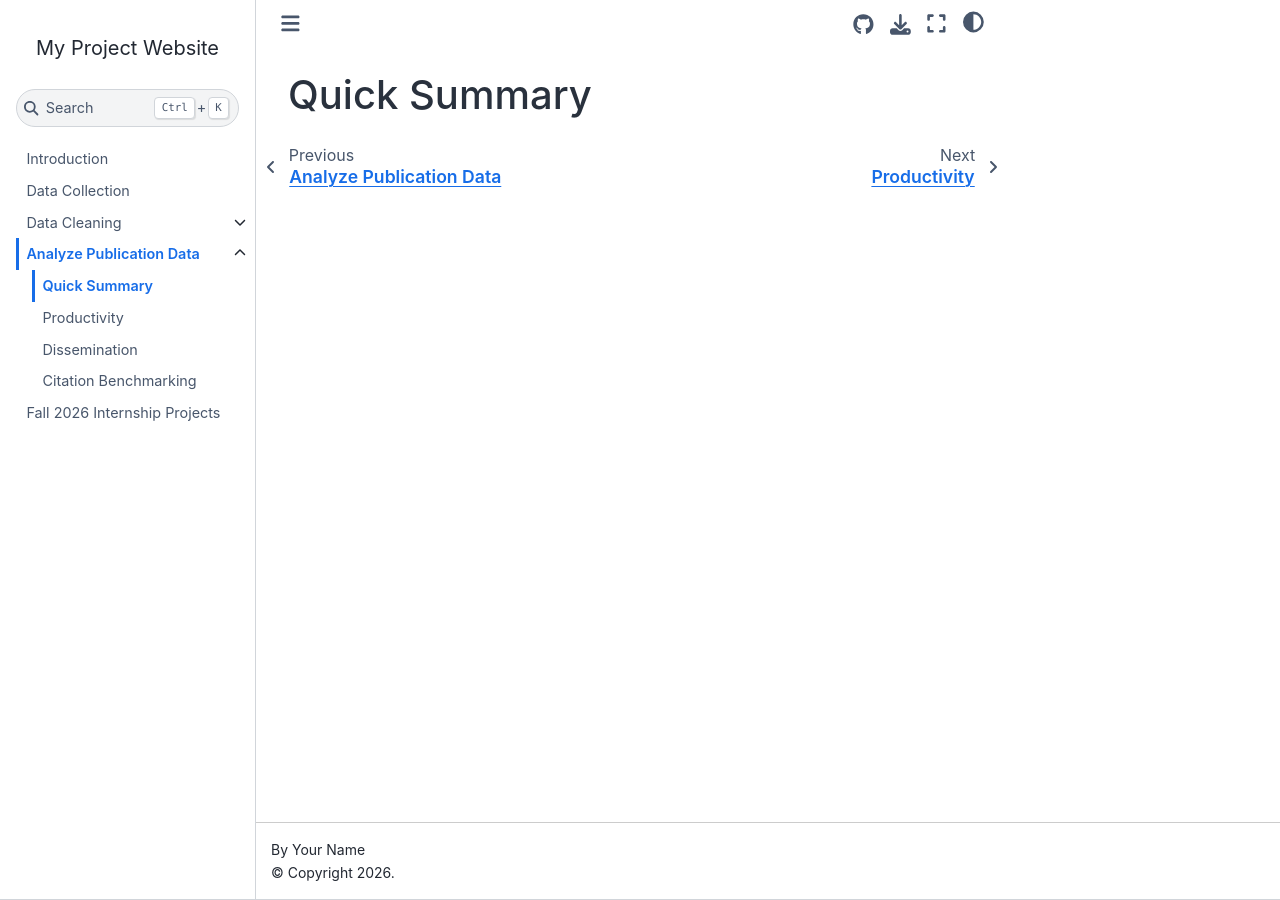
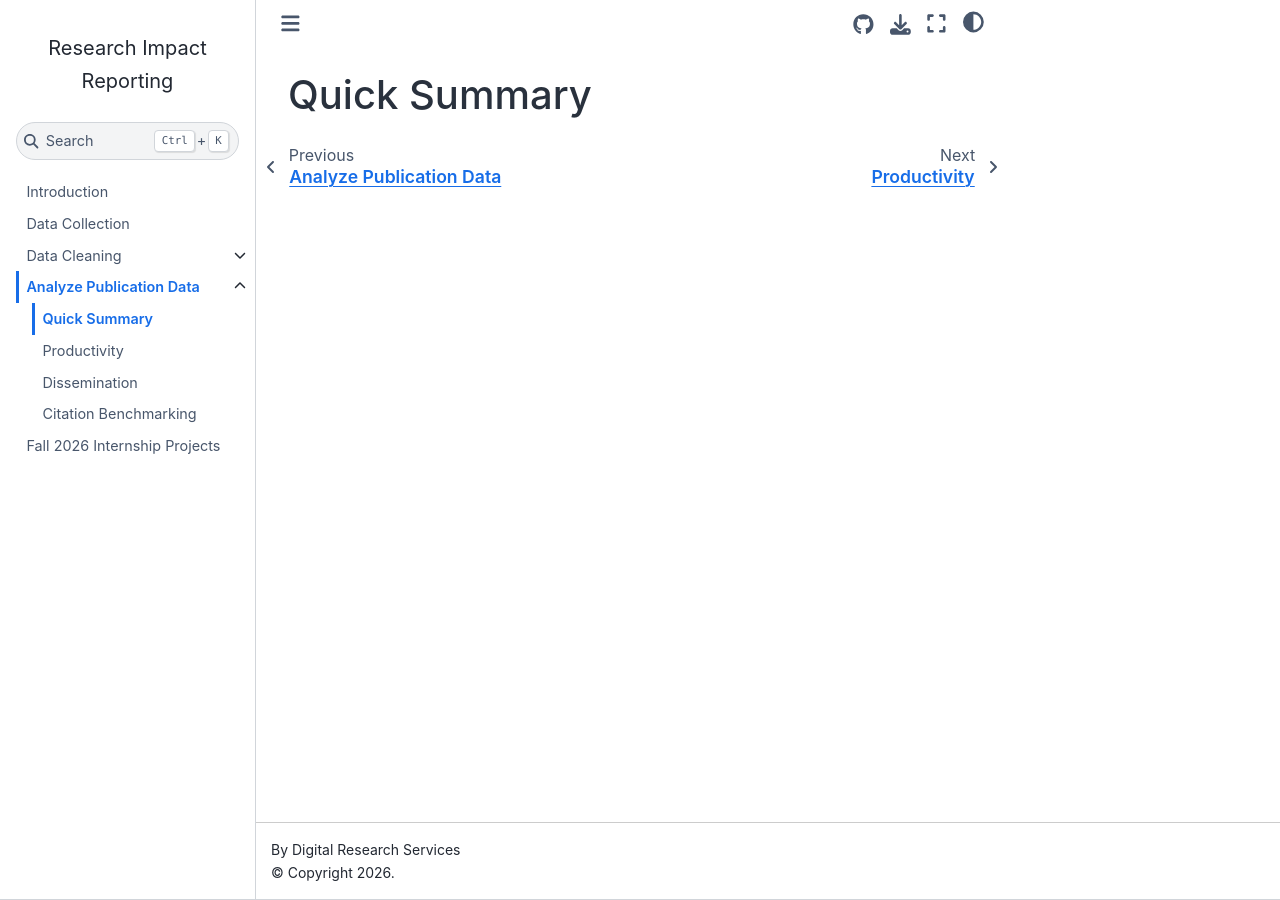
Before and after one commit to vvlooking/research-impact, a Jupyter Book: the page built from website/analyze-data-quick-summary.md, in a window 1280 px wide. Built offline with Jupyter Book 1.0.4 settings and Sphinx 7.4.7 and the Sphinx Book theme 1.1.4, drawn with Linux system fonts in a browser that asks for light colours; pages that are not in the unit, such as notebooks, are missing from menus.

Commit message:
Update _config.yml

```diff
--- a/website/_config.yml
+++ b/website/_config.yml
@@ -1,5 +1,5 @@
-title: My Project Website
-author: Your Name
+title: Research Impact Reporting
+author: Digital Research Services
 copyright: "2026"
 
 repository:
@@ -9,3 +9,5 @@ repository:
 html:
   use_repository_button: true
   use_issues_button: true
+  extra_css:
+    - _static/custom.css
```
